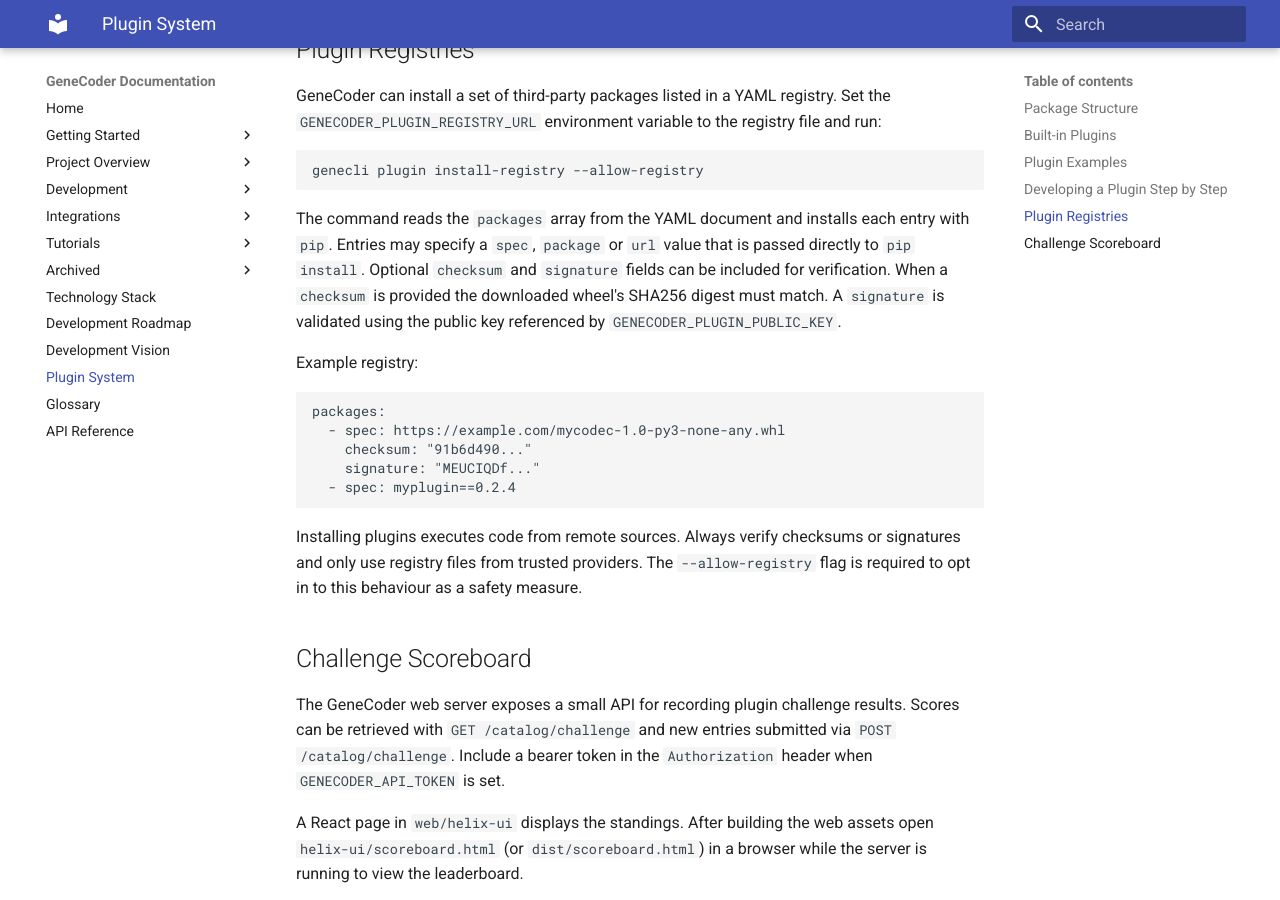
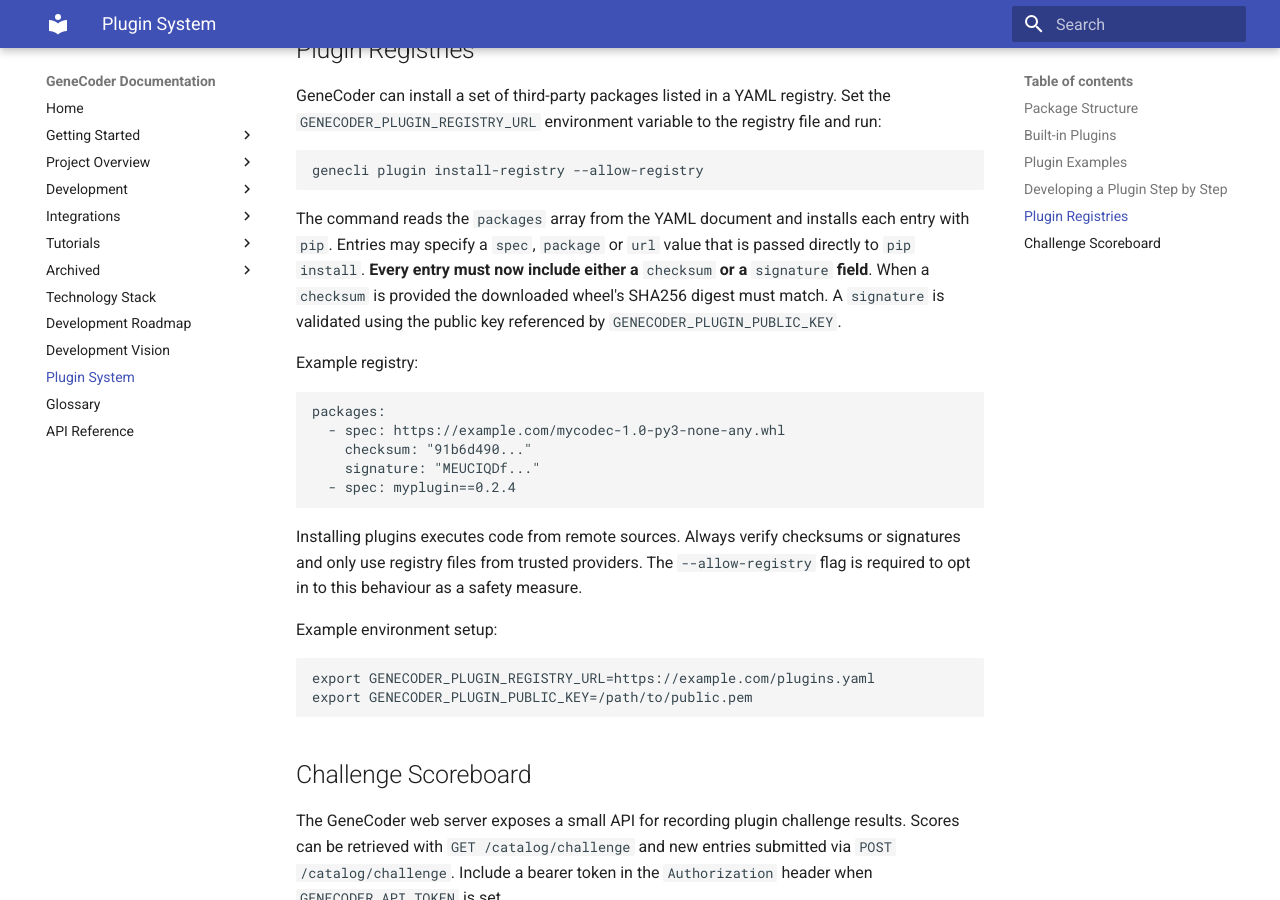
Before and after one commit to d0tTino/GeneCoder, an MkDocs documentation site: the page built from docs/plugins.md, in a window 1280 px wide and 900 px high, scrolled down 2427 px. Built offline with MkDocs 1.6.1 and Material for MkDocs 9.7.7, drawn with Linux system fonts in a browser that asks for light colours.

Commit message:
docs: document plugin registry verification

````diff
--- a/docs/plugins.md
+++ b/docs/plugins.md
@@ -124,10 +124,10 @@ genecli plugin install-registry --allow-registry
 
 The command reads the `packages` array from the YAML document and installs each
 entry with `pip`. Entries may specify a `spec`, `package` or `url` value that is
-passed directly to `pip install`. Optional `checksum` and `signature` fields can
-be included for verification. When a `checksum` is provided the downloaded
-wheel's SHA256 digest must match. A `signature` is validated using the public
-key referenced by `GENECODER_PLUGIN_PUBLIC_KEY`.
+passed directly to `pip install`. **Every entry must now include either a**
+`checksum` **or a** `signature` **field**. When a `checksum` is provided the
+downloaded wheel's SHA256 digest must match. A `signature` is validated using
+the public key referenced by `GENECODER_PLUGIN_PUBLIC_KEY`.
 
 Example registry:
 
@@ -144,6 +144,13 @@ signatures and only use registry files from trusted providers. The
 `--allow-registry` flag is required to opt in to this behaviour as a safety
 measure.
 
+Example environment setup:
+
+```bash
+export GENECODER_PLUGIN_REGISTRY_URL=https://example.com/plugins.yaml
+export GENECODER_PLUGIN_PUBLIC_KEY=/path/to/public.pem
+```
+
 
 ## Challenge Scoreboard
 
````
Also changed, not shown: README.md (+3 -0 lines).
